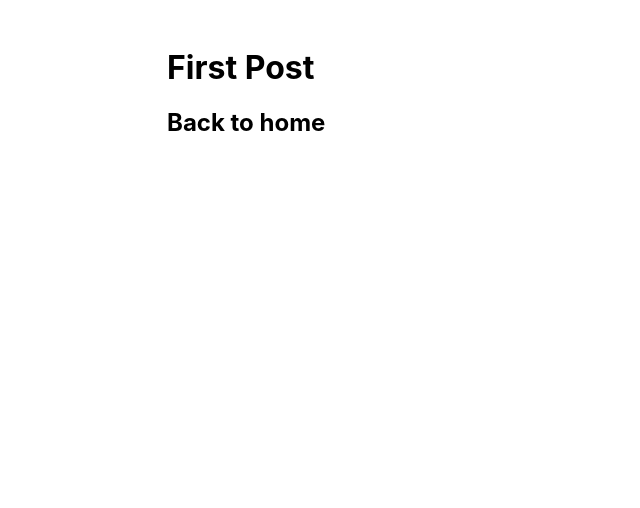
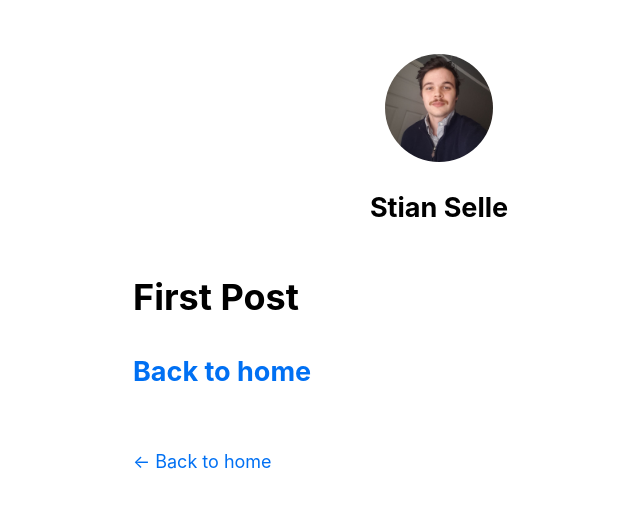
Before and after one commit to ittapopo/reactdev-blog, a Next.js app: page /posts/first-post in a window 1280 px wide. Shown: the top 508 px of the page, without its empty margins (201-841 px from the left). Built offline with nearby package versions, Linux system fonts and the light colour scheme.

Commit message:
styling work

```diff
--- a/components/layout.js
+++ b/components/layout.js
@@ -1,5 +1,72 @@
+import Head from 'next/head'
+import Image from 'next/image'
 import styles from './layout.module.css'
+import utilStyles from '../styles/utils.module.css'
+import Link from 'next/link'
 
-export default function Layout({ children }) {
-    return <div className={styles.container}>{children}</div>
+const name = 'Stian Selle'
+export const siteTitle = 'Next.js Sample Website'
+
+export default function Layout({ children, home }) {
+    return (
+        <div className={styles.container}>
+            <Head>
+                <link rel="icon" href="/favicon.ico" />
+                <meta
+                    name="description"
+                    content="Learn how to build a personal website using Next.js"
+                />
+                <meta
+                    property="og:image"
+                    content={`https://og-image.vercel.app/${encodeURI(
+                        siteTitle
+                        )}.png?theme=light&md=0&fontSize=75px&images=https%3A%2F%2Fassets.vercel.com%2Fimage%2Fupload%2Ffront%2Fassets%2Fdesign%2Fnextjs-black-logo.svg`}
+                />
+                <meta name="og:title" content={siteTitle} />
+                <meta name="twitter:card" content="summary_large_image" />
+            </Head>
+            <header className={styles.header}>
+                {home ? (
+                    <>
+                      <Image
+                        priority
+                        src="/images/profile.jpg"
+                        height={144}
+                        width={144}
+                        alt={name}
+                      />
+                      <h1 className={utilStyles.heading2x1}>{name}</h1>
+                    </>
+                ) : (
+                    <>
+                      <Link href="/">
+                          <a>
+                              <Image
+                                priority
+                                src="/images/profile.jpg"
+                                className={utilStyles.borderCircle}
+                                height={108}
+                                width={108}
+                                alt={name}
+                              />
+                          </a>
+                          </Link>
+                          <h2 className={utilStyles.headingLg}>
+                              <Link href="/">
+                                  <a className={utilStyles.colorInherit}>{name}</a>
+                              </Link>
+                          </h2>
+                    </>
+                )}
+            </header>
+            <main>{children}</main>
+            {!home && (
+                <div className={styles.backToHome}>
+                    <Link href="/">
+                        <a>← Back to home</a>
+                    </Link>
+                </div>
+            )}
+        </div>
+    )
 }
--- a/components/layout.module.css
+++ b/components/layout.module.css
@@ -2,4 +2,14 @@
     max-width: 36rem;
     padding: 0 1rem;
     margin: 3rem auto 6rem;
-}
+  }
+
+  .header {
+    display: flex;
+    flex-direction: column;
+    align-items: center;
+  }
+
+  .backToHome {
+    margin: 3rem 0 0;
+  }
--- a/styles/globals.css
+++ b/styles/globals.css
@@ -4,13 +4,24 @@
   margin: 0;
   font-family: -apple-system, BlinkMacSystemFont, Segoe UI, Roboto, Oxygen,
     Ubuntu, Cantarell, Fira Sans, Droid Sans, Helvetica Neue, sans-serif;
+    line-height: 1.6;
+    font-size: 18px;
 }
 
 a {
-  color: inherit;
+  color: #0070f3;
   text-decoration: none;
 }
 
 * {
   box-sizing: border-box;
 }
+
+a:hover {
+  text-decoration: underline;
+}
+
+img {
+  max-width: 100%;
+  display: block;
+}
--- /dev/null
+++ b/styles/utils.module.css
@@ -0,0 +1,52 @@
+.heading2Xl {
+    font-size: 2.5rem;
+    line-height: 1.2;
+    font-weight: 800;
+    letter-spacing: -0.05rem;
+    margin: 1rem 0;
+  }
+
+  .headingXl {
+    font-size: 2rem;
+    line-height: 1.3;
+    font-weight: 800;
+    letter-spacing: -0.05rem;
+    margin: 1rem 0;
+  }
+
+  .headingLg {
+    font-size: 1.5rem;
+    line-height: 1.4;
+    margin: 1rem 0;
+  }
+
+  .headingMd {
+    font-size: 1.2rem;
+    line-height: 1.5;
+  }
+
+  .borderCircle {
+    border-radius: 9999px;
+  }
+
+  .colorInherit {
+    color: inherit;
+  }
+
+  .padding1px {
+    padding-top: 1px;
+  }
+
+  .list {
+    list-style: none;
+    padding: 0;
+    margin: 0;
+  }
+
+  .listItem {
+    margin: 0 0 1.25rem;
+  }
+
+  .lightText {
+    color: #666;
+  }
```
Also changed, not shown: pages/index.js (+11 -64 lines), public/images/profile.jpg (renamed from public/images/profile.jpg.jpg).
